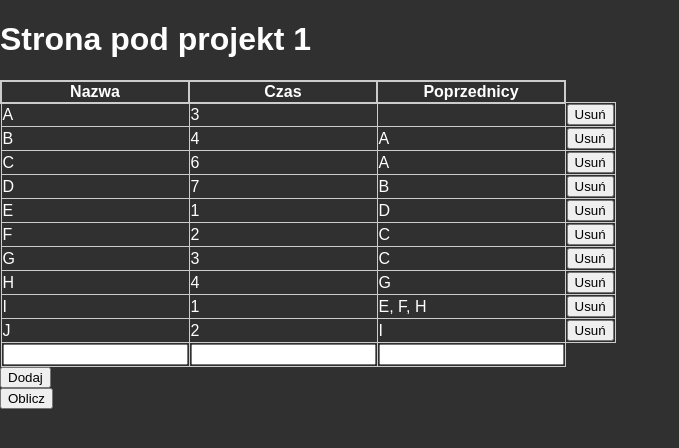
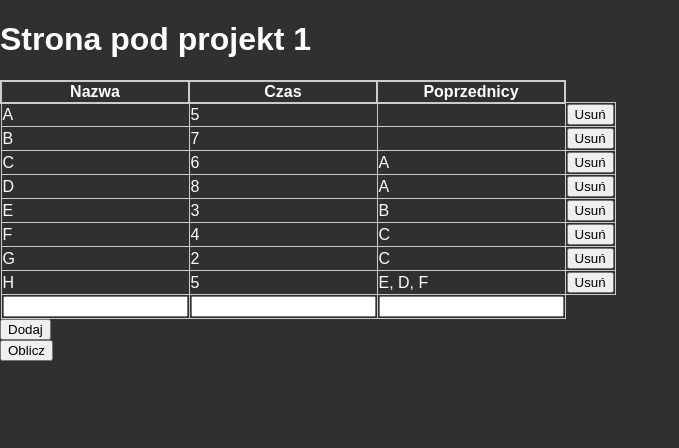
Before and after one commit to szymonborda/boil-cwp, a React (Vite) app: page /projekt1 in a window 1280 px wide. Shown: the top 448 px of the page, without its empty margins (0-679 px from the left). Built offline with nearby package versions, Linux system fonts and the light colour scheme.

Commit message:
reverse gantt chart

```diff
--- a/src/pages/Projekt1/Gantt.tsx
+++ b/src/pages/Projekt1/Gantt.tsx
@@ -18,7 +18,7 @@ function Gantt({ actions }: GanttProps) {
     end: new Date(new Date().setDate(new Date().getDate() + action.EF! || 0)),
     dependencies: action.predecessors,
     progress: 100,
-  })).reverse();
+  }));
   return (
     <GanttTaskReact
       tasks={tasks}
--- a/src/pages/Projekt1/Projekt1.tsx
+++ b/src/pages/Projekt1/Projekt1.tsx
@@ -7,7 +7,7 @@ import Gantt from './Gantt';
 import calculateCPM from './cpm';
 
 function Projekt1() {
-  const [actions, setActions] = useState<Action[]>(examples[1]);
+  const [actions, setActions] = useState<Action[]>(examples[2]);
   const [isCalculated, setIsCalculated] = useState(false);
   const calculate = () => {
     setActions(calculateCPM(actions));
```
